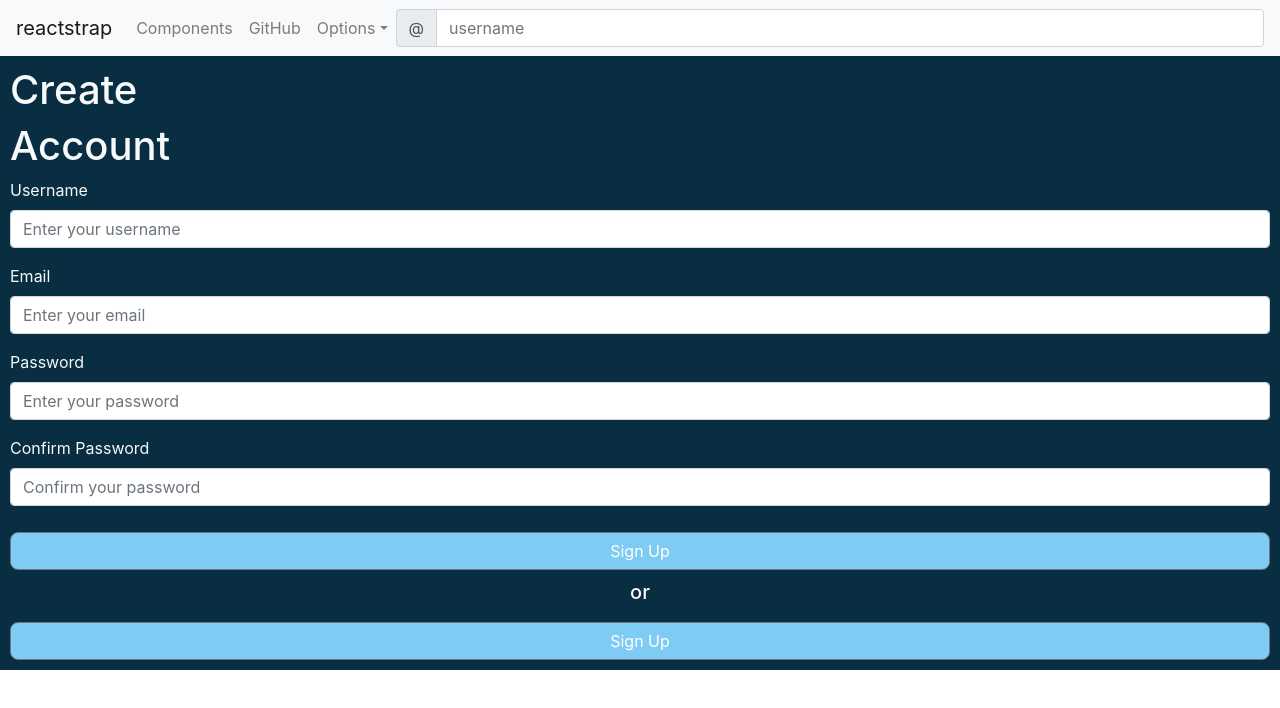
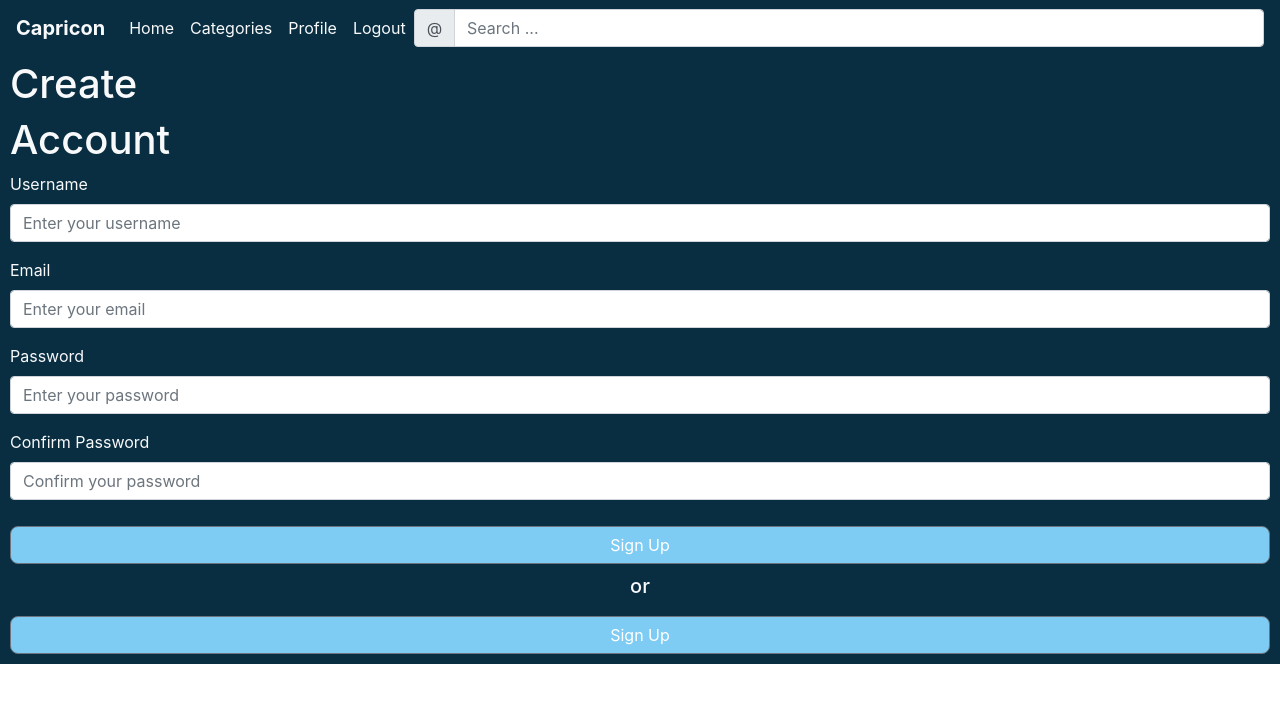
Before and after one commit to manuzcheruz/capricon-react, a React (Create React App) app: page /signup in a window 1280 px wide. Shown: the top 708 px of the page. Built offline with nearby package versions, Linux system fonts and the light colour scheme.

Commit message:
navbar now working

```diff
--- a/src/components/Navigation/Toolbar/Toolbar.js
+++ b/src/components/Navigation/Toolbar/Toolbar.js
@@ -7,10 +7,6 @@ import {
     Nav,
     NavItem,
     NavLink,
-    UncontrolledDropdown,
-    DropdownToggle,
-    DropdownMenu,
-    DropdownItem,
     InputGroup,
     InputGroupAddon,
     InputGroupText,
@@ -21,51 +17,41 @@ import {
 
 class Toolbar extends Component {
     state = {
-        isOpen: false,
-        setIsOpen: false
+        isOpen: false
     }
 
     toggle = () => {
-        this.setState({isOpen: true, setIsOpen: true});
+        this.setState({isOpen: !this.state.isOpen});
     }
 
     render () {
         return (
             <div>
-      <Navbar color="light" light expand="md">
-        <NavbarBrand href="/">reactstrap</NavbarBrand>
-        <NavbarToggler onClick={() => this.toggle} />
-        <Collapse isOpen={this.stateisOpen} navbar>
+      <Navbar style={{backgroundColor: '#092e42'}} className="fixed-top" expand="md">
+        <NavbarBrand className="text-capitalize text-light font-weight-bold" href="/">capricon</NavbarBrand>
+        <NavbarToggler onClick={this.toggle} style={{border: '2px solid #092e42'}}>
+          <span style={{backgroundImage: "url('https://mdbootstrap.com/img/svg/hamburger9.svg?color=FF2C00')"}} class="navbar-toggler-icon"></span>
+        </NavbarToggler>
+        <Collapse isOpen={this.state.isOpen} navbar>
           <Nav className="mr-auto" navbar>
             <NavItem>
-              <NavLink href="/components/">Components</NavLink>
+              <NavLink className="text-light" href="/components/">Home</NavLink>
             </NavItem>
             <NavItem>
-              <NavLink href="https://github.com/reactstrap/reactstrap">GitHub</NavLink>
+              <NavLink className="text-light" href="/">Categories</NavLink>
             </NavItem>
-            <UncontrolledDropdown nav inNavbar>
-              <DropdownToggle nav caret>
-                Options
-              </DropdownToggle>
-              <DropdownMenu right>
-                <DropdownItem>
-                  Option 1
-                </DropdownItem>
-                <DropdownItem>
-                  Option 2
-                </DropdownItem>
-                <DropdownItem divider />
-                <DropdownItem>
-                  Reset
-                </DropdownItem>
-              </DropdownMenu>
-            </UncontrolledDropdown>
+            <NavItem>
+              <NavLink className="text-light" href="/">Profile</NavLink>
+            </NavItem>
+            <NavItem>
+              <NavLink className="text-light" href="/">Logout</NavLink>
+            </NavItem>
           </Nav>
           <InputGroup>
         <InputGroupAddon addonType="prepend">
           <InputGroupText>@</InputGroupText>
         </InputGroupAddon>
-        <Input placeholder="username" />
+        <Input placeholder="Search ..." />
       </InputGroup>
         </Collapse>
       </Navbar>
--- a/src/components/ProfilePage/ProfilePage.js
+++ b/src/components/ProfilePage/ProfilePage.js
@@ -1,6 +1,6 @@
 import React from 'react';
 import {connect} from 'react-redux';
-import { Button, Card, CardImg, CardImgOverlay, CardText, CardTitle } from 'reactstrap';
+import { Button, Card, CardImg, CardImgOverlay, CardText, CardTitle, Col, Row } from 'reactstrap';
 
 import * as actionCreators from '../../store/actions/index';
 import PostSmall1 from '../Post/PostSmall/PostSmall1';
@@ -13,12 +13,15 @@ const profilePage = props => {
         props.history.push('/post/');
         props.onSelectPost(id);
     }
+    const onEditProfile = () => {
+        props.history.push('/profile-update')
+    }
     let profile = <h5>cannot load profile at this time!</h5>
     if (props.authors) {
         profile = props.authors.filter(item => item.id === props.authorId).map(author => {
             return <div>
-            <Card inverse key={author.id} style={{marginLeft: '0px', height: '100%', width: '100%', backgroundColor: '#092e42'}}>
-                                        <CardImg style={{height: '200px'}} src={author.profile_bg} alt="profile background"/>
+            <Card inverse key={author.id} style={{padding: '0px', marginLeft: '0px', height: '100%', width: '100%', backgroundColor: '#092e42'}}>
+                                        <CardImg style={{height: '200px', width: '100%'}} src={author.profile_bg} alt="profile background"/>
                                         <CardImgOverlay>
                                             <div style={{marginTop: '70px', marginLeft: '5px'}}>
                                                 <CardImg style={{borderRadius: '50%', border: '2px solid white', width: '100px', height: '100px'}} src={author.profile_picture} alt="profile picture"/>
@@ -26,9 +29,18 @@ const profilePage = props => {
                                         </CardImgOverlay>
                                     </Card>
                                     <div>
-                                        <Card style={{marginLeft: '5px', marginRight: '5px', backgroundColor: '#092e42'}}>
+                                        <Card style={{marginLeft: '5px', marginRight: '5px', backgroundColor: '#092e42', border: '2px solid #092e42'}}>
                                             <CardTitle style={{marginLeft: '15px'}} className="text-capitalize text-light font-weight-bold">
-                                                {props.users.filter(item => item.id === props.authorId).map(item => item.username)}
+                                                <Row>
+                                                    <Col xs="6">
+                                                        {props.users.filter(item => item.id === props.authorId).map(item => item.username)}
+                                                    </Col>
+                                                    <Col xs="6">
+                                                        <div className="text-right">
+                                                            <Button onClick={onEditProfile} style={{border: '1px solid white', padding: '0 2px 2px 2px', backgroundColor: '#092e42'}} className="btn">Edit profile</Button>
+                                                        </div>
+                                                    </Col>
+                                                </Row>
                                             </CardTitle>
                                             <CardText className="text-light">
                                                 {props.authors.filter(item => item.id === props.authorId).map(item => item.description)}
--- a/src/components/UI/Field/Field.js
+++ b/src/components/UI/Field/Field.js
@@ -6,10 +6,10 @@ import {
 import { connect } from 'react-redux';
 
 const Field = (props) => {
-    const userId = 1
-    console.log(props);
+    console.log(props.authors);
+    const userId = +localStorage.getItem('userId')
     let formField = ''
-    if (props.elementName === 'input' ) {
+    if (props.elementName === 'input') {
         formField = <FormGroup>
             <Label className="text-light">
                 {props.label}
@@ -43,7 +43,26 @@ const Field = (props) => {
           {props.placeholder}
         </Label>
       </FormGroup>
-    } else if (props.elementName === 'textarea'){
+    } else if (props.elementName === 'textarea' && props.update === 'yes'){
+        formField = <FormGroup>
+            <Label className="text-light">
+                {props.label}
+            </Label>
+            {props.authors.filter(item => item.id === userId).map((author, i) => {
+                return <Input
+                type={props.elementType}
+                value={author.description}
+                rows='8'
+                required
+                name={props.name}
+                id={props.name}
+                placeholder={props.placeholder}
+                onChange={props.onChange} />
+            })}
+            {(props.touched && props.errors[props.name]) && <small className="text-danger">{props.errors[props.name]}</small>}
+
+        </FormGroup>
+    } else if (props.elementName === 'textarea') {
         formField = <FormGroup>
             <Label className="text-light">
                 {props.label}
--- a/src/containers/Blog/Profile/ProfileUpdate.js
+++ b/src/containers/Blog/Profile/ProfileUpdate.js
@@ -41,6 +41,10 @@ class ProfileUpdate extends Component {
         this.props.onProfileUpdate(this.props.values)
     }
 
+    onProfileUpdateCancel = () => {
+        this.props.history.push('/author/')
+    }
+
     render() {
         const userId = +localStorage.getItem('userId')
 
@@ -76,7 +80,7 @@ class ProfileUpdate extends Component {
                 {form}
                 <h5 className="text-light text-center" style={{marginTop: '10px'}}>or</h5>
                 <div className="text-center" style={{paddingTop: '10px'}}>
-                    <Button style={{width: '100%', backgroundColor: 'rgba(126,203,244,1)', borderRadius: '8px'}}>
+                    <Button onClick={this.onProfileUpdateCancel} style={{width: '100%', backgroundColor: 'rgba(126,203,244,1)', borderRadius: '8px'}}>
                         Cancel
                     </Button>
                 </div>
@@ -102,7 +106,7 @@ export default connect(mapStateToProps, mapPropsToDispatch)(withFormik({
     mapPropsToValues: () => ({
         profile_picture: '',
         profile_bg: '',
-        description: ''
+        description: 'testing'
     }),
     validationSchema: Yup.object().shape({
         profile_picture: Yup.string()
--- a/src/hoc/Layout/Layout.js
+++ b/src/hoc/Layout/Layout.js
@@ -10,7 +10,7 @@ class Layout extends Component {
                     <Toolbar />
                     {/* sidebar */}
                     {/* main content */}
-                    <main style={{backgroundColor: '#092e42'}}>
+                    <main style={{backgroundColor: '#092e42', marginTop: '50px', width: '100%'}}>
                         {this.props.children}
                     </main>
                 </Aux>
```
